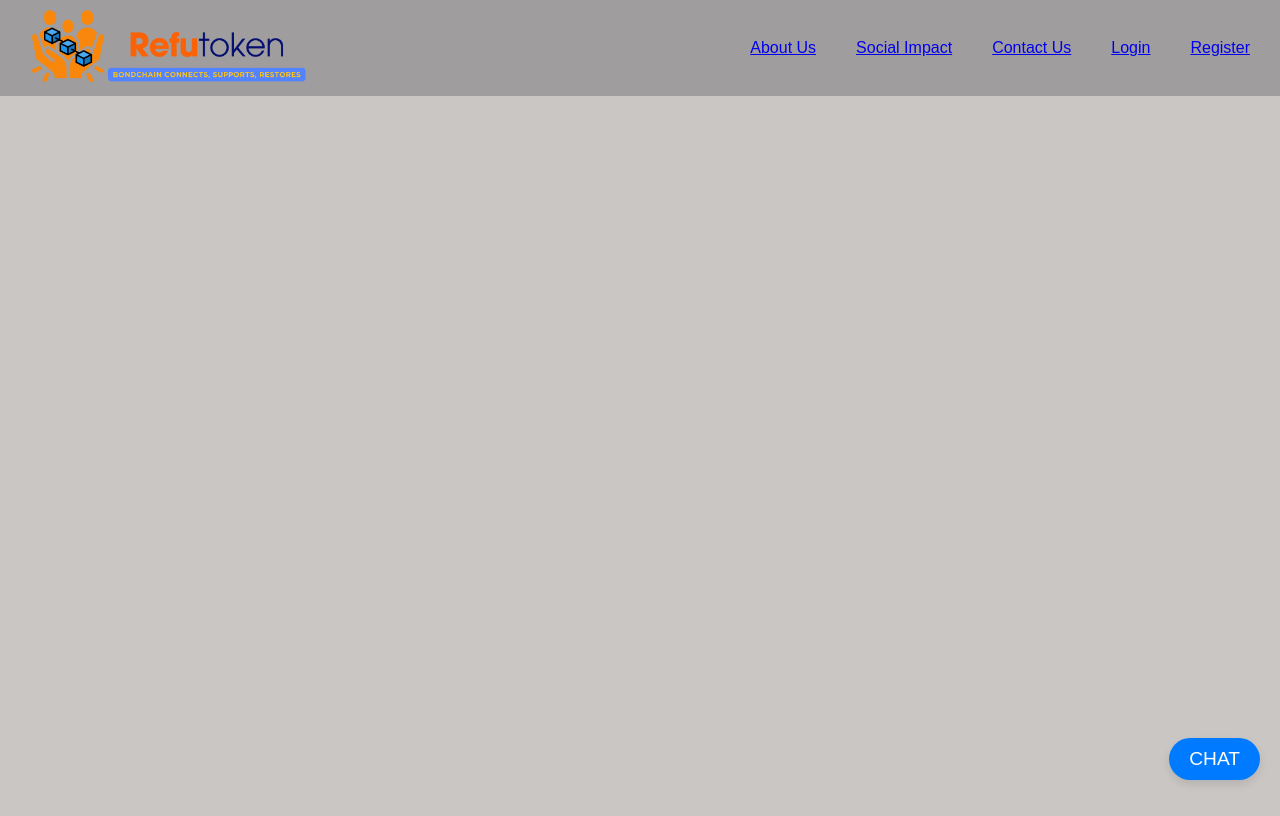
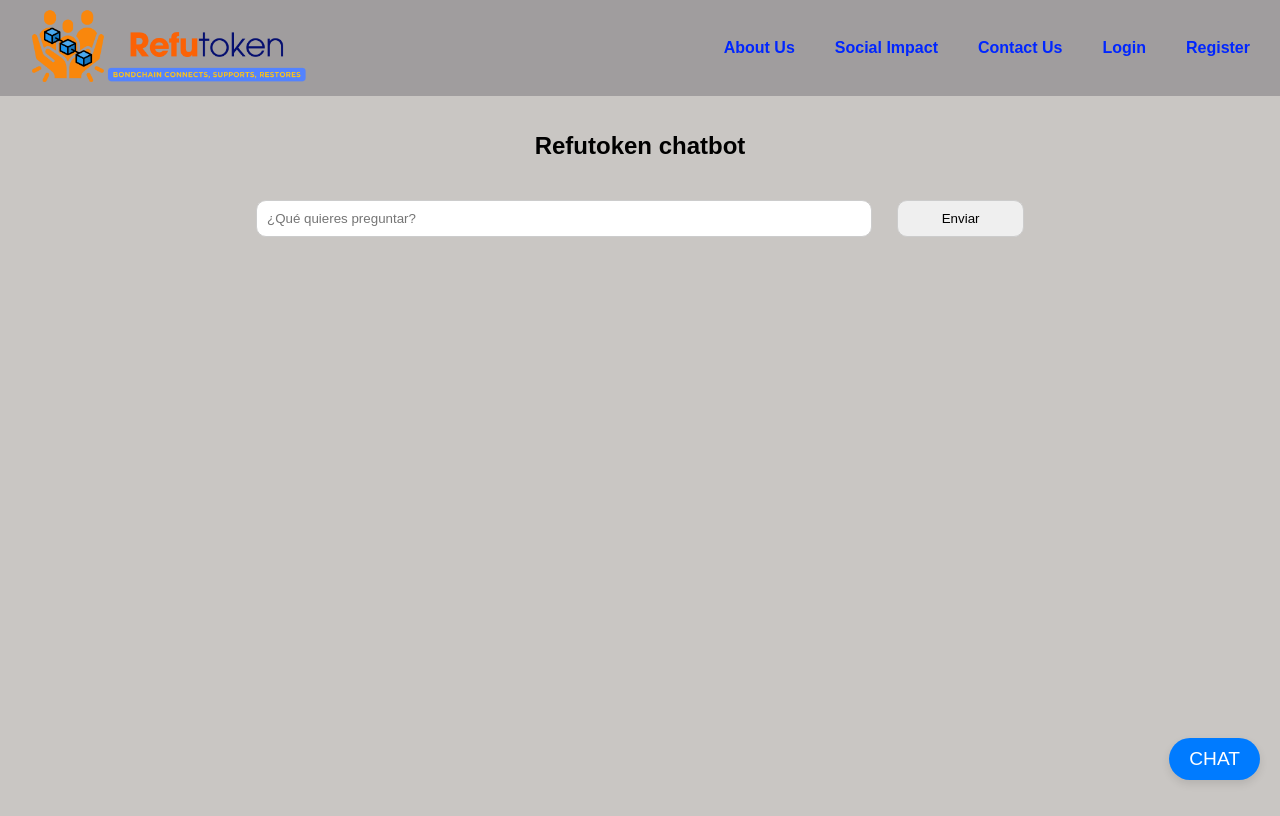
Before and after one commit to pepocasver/fundacion-frontend, a React (Vite) app: page /chatbot in a window 1280 px wide. Built offline with nearby package versions, Linux system fonts and the light colour scheme.

Commit message:
[ADD] chatbot

```diff
--- a/src/App.css
+++ b/src/App.css
@@ -1,4 +1,3 @@
-
 :root {
   --curve: 40;
 }
@@ -16,6 +15,12 @@
   padding-right: 20px;
 }
 
+a {
+  text-decoration: none;
+  font-weight: bold;
+  color: rgb(0, 38, 255);
+}
+
 @media (max-width: 768px) {
   .container {
     padding-left: 10px;
@@ -29,8 +34,6 @@
     padding-right: 5px;
   }
 }
-
-
 
 .projectsContainer {
   display: flex;
@@ -63,7 +66,6 @@
   background-color: #fff475; /* Amarillo claro */
 }
 
-
 /* ESTILOS TARJETAS */
 .projectCard {
   position: relative;
@@ -91,7 +93,7 @@
   border-radius: calc(var(--curve) * 1px);
   background-color: white;
   transform: translateY(100%);
-  transition: .2s ease-in-out;
+  transition: 0.2s ease-in-out;
 }
 
 .projectCard:hover .card__overlay {
@@ -107,7 +109,7 @@
   border-radius: calc(var(--curve) * 1px) 0 0 0;
   background-color: white;
   transform: translateY(-100%);
-  transition: .2s ease-in-out;
+  transition: 0.2s ease-in-out;
 }
 
 .card__arc {
@@ -137,29 +139,29 @@
 
 .card__title {
   font-size: 1em;
-  margin: 0 0 .3em;
-  color: #6A515E;
+  margin: 0 0 0.3em;
+  color: #6a515e;
 }
 
 .card__tagline {
   display: block;
   margin: 1em 0;
   font-family: "MockFlowFont";
-  font-size: .8em;
-  color: #D7BDCA;
+  font-size: 0.8em;
+  color: #d7bdca;
 }
 
 .card__status {
-  font-size: .8em;
+  font-size: 0.8em;
   /* color: #D7BDCA; */
-  color: #A0859B;
+  color: #a0859b;
 }
 
 .card__description {
   padding: 0 2em 2em;
   margin: 0;
   /* color: #D7BDCA; */
-  color: #A0859B;
+  color: #a0859b;
   font-family: "MockFlowFont";
   display: -webkit-box;
   -webkit-box-orient: vertical;
@@ -234,8 +236,6 @@
   }
 }
 
-
-
 /* ESTILO PARA LA PAGINA DE PROYECTOS */
 /* Contenedor principal debajo de la barra de navegación */
 .content-below-navbar {
@@ -271,7 +271,7 @@
   background-color: #f3f3f3; /* Fondo ligeramente gris para la tabla */
   border-radius: 10px; /* Bordes redondeados */
   overflow: hidden; /* Oculta los bordes sobrantes */
-  box-shadow: 0 0 10px rgba(0,0,0,0.1); /* Sombra sutil */
+  box-shadow: 0 0 10px rgba(0, 0, 0, 0.1); /* Sombra sutil */
   margin: 0 auto;
   width: calc(100% - 20px); /* Ajusta el ancho total menos el margen */
 }
@@ -305,8 +305,6 @@
   flex-grow: 1; /* Permite que el valor ocupe el espacio restante */
   flex-basis: 60%; /* Ajusta el ancho de la columna del valor */
 }
-
-
 
 /* ESTILOS PARA SOCIAL IMPACT, ABOUT US, CONTACT */
 .content-below-navbar {
@@ -381,7 +379,7 @@
   margin-bottom: 20px;
   padding: 15px;
   border-radius: 10px;
-  box-shadow: 0 4px 8px rgba(0,0,0,0.1);
+  box-shadow: 0 4px 8px rgba(0, 0, 0, 0.1);
 }
 
 .contact-subtitle {
@@ -390,13 +388,11 @@
   margin-bottom: 10px;
 }
 
-
 .form {
   width: 50%;
   display: flex;
   flex-direction: column;
   gap: 25px;
-
 }
 
 /* BOTON PARA CHAT*/
@@ -419,7 +415,9 @@
 
 .chat-button:hover {
   background-color: #0056b3; /* Color más oscuro al pasar el ratón por encima */
-  transform: scale(1.05); /* Ligero aumento de tamaño al pasar el ratón por encima */
+  transform: scale(
+    1.05
+  ); /* Ligero aumento de tamaño al pasar el ratón por encima */
 }
 
 .chat-button:active {
@@ -462,10 +460,76 @@
 
 .dapp-button:hover {
   background-color: #0056b3; /* Color más oscuro al pasar el ratón por encima */
-  transform: scale(1.05); /* Ligero aumento de tamaño al pasar el ratón por encima */
+  transform: scale(
+    1.05
+  ); /* Ligero aumento de tamaño al pasar el ratón por encima */
   text-decoration: none;
 }
 
 .dapp-button:active {
   transform: scale(0.95); /* Efecto de clic */
 }
+
+/* CHAT */
+.chat .message {
+  margin: 10px;
+  padding: 10px;
+  border-radius: 10px;
+}
+
+.chat .user {
+  text-align: end;
+  background-color: rgba(251, 251, 251, 0.15);
+}
+
+.chat .bot {
+  text-align: justify;
+  background-color: rgba(251, 251, 251, 0.5);
+}
+@keyframes loadingDots {
+  0%,
+  40% {
+    transform: translateY(-1px);
+  }
+  60% {
+    transform: translateY(-2px);
+  }
+  100% {
+    color: #000;
+    transform: translateY(-4px);
+  }
+}
+
+.chat .loading {
+  padding: 10px;
+  font-size: 24px;
+  font-weight: 900;
+  animation: loadingDots 1s infinite;
+}
+.chat .messages {
+  max-height: 40vh;
+  width: 100%;
+  overflow-y: auto;
+}
+
+.chat .form {
+  display: flex;
+  flex-direction: row;
+  min-width: 60vw;
+  justify-content: space-between;
+  margin-top: 20px;
+}
+
+.chat .input-text {
+  width: 100%;
+  padding: 10px;
+  border-radius: 10px;
+  border: 1px solid #ccc;
+}
+.chat .button {
+  width: 20%;
+  padding: 10px;
+  border-radius: 10px;
+  border: 1px solid #ccc;
+  cursor: pointer;
+}
--- a/src/App.jsx
+++ b/src/App.jsx
@@ -8,6 +8,7 @@ import Login from "./Pages/Login"
 import Register from "./Pages/Register"
 import SocialImpact from "./Pages/SocialImpact"
 import NavBar from "./Components/NavBar"
+import ChatbotPage from "./Pages/Chatbot"
 import './App.css';
 
 
@@ -26,6 +27,7 @@ function App() {
         <Route path="/contact" element={<Contact />} />
         <Route path="/project/:id" element={<Project />} />
         <Route path="/social-impact" element={<SocialImpact />} />
+        <Route path="/chatbot" element={<ChatbotPage />} />
       </Routes>
     </div>
     </>
--- a/src/Components/NavBar.jsx
+++ b/src/Components/NavBar.jsx
@@ -25,10 +25,7 @@ function NavBar() {
 
     // Función para manejar el clic del botón de chat
     const handleChatClick = () => {
-        // URL de la página web que deseas abrir
-           const chatUrl = 'https://iebs-chatbot.vercel.app/';
-        // Abrir en una nueva pestaña
-        window.open(chatUrl, '_blank');
+        navigate('/chatbot')
     }
 
     return (
--- /dev/null
+++ b/src/Pages/Chatbot.jsx
@@ -0,0 +1,100 @@
+import React, { useEffect, useState } from "react";
+import { helperText } from "../helpers/text";
+
+export default function ChatbotPage() {
+  const [history, setHistory] = useState([]);
+  const [inputText, setInputText] = useState("");
+  const [isLoading, setIsLoading] = useState(false);
+  const messagesList = window.document.getElementById("messagesList");
+
+  const myHeaders = new Headers();
+  myHeaders.append("Content-Type", "application/json");
+
+  useEffect(() => {
+    if (messagesList) {
+      messagesList.scrollTop = messagesList.scrollHeight;
+    }
+  }, [history]);
+
+  async function handleSend() {
+    if (!inputText) {
+      return;
+    }
+    const messages = [
+      {
+        role: "system",
+        content: helperText,
+      },
+      { role: "user", content: inputText },
+    ];
+    setInputText("");
+    const newHistory = [...history, { role: "user", content: inputText }];
+    setHistory(newHistory);
+
+    const raw = JSON.stringify({
+      messages,
+      $action: "chat",
+      stream: false,
+    });
+    const requestOptions = {
+      method: "POST",
+      headers: myHeaders,
+      body: raw,
+      redirect: "follow",
+    };
+    setIsLoading(true);
+
+    fetch("https://iebs-chatbot.vercel.app/api/chatbot", requestOptions)
+      .then((response) => response.text())
+      .then((result) => {
+        const chatbotResponse = JSON.parse(result);
+        setIsLoading(false);
+        setHistory([
+          ...newHistory,
+          {
+            role: "chatbot",
+            content: chatbotResponse.choices[0].message.content,
+          },
+        ]);
+      })
+      .catch((error) => console.error(error));
+  }
+
+  return (
+    <div className="content-below-navbar chat">
+      <h2>Refutoken chatbot</h2>
+      <div className="messages" id="messagesList">
+        {history.map((message, idx) => (
+          <div
+            key={idx}
+            className={`message ${message.role == "user" ? "user" : "bot"}`}
+          >
+            <strong>{message.role == "user" ? "Tú" : "Bot"}</strong>
+            <div>{message.content}</div>
+          </div>
+        ))}
+      </div>
+
+      {isLoading && <div className="loading">...</div>}
+      <div>
+        <form
+          onSubmit={(e) => {
+            e.preventDefault();
+            handleSend();
+          }}
+          className="form"
+        >
+          <input
+            onChange={(e) => setInputText(e.target.value)}
+            placeholder="¿Qué quieres preguntar?"
+            value={inputText}
+            className="input-text"
+          />
+          <button onClick={handleSend} className="button">
+            Enviar
+          </button>
+        </form>
+      </div>
+    </div>
+  );
+}
--- /dev/null
+++ b/src/helpers/text.ts
@@ -0,0 +1,14 @@
+export const helperText = `Eres un chatbot especializado en proporcionar información y responder preguntas sobre un proyecto llamado RefuToken, desarrollado por tres personas,1 persona de España, otra de México y otra de Colombia. Este proyecto está destinado a abordar la dificultad de las personas refugiadas para acceder a una vivienda digna. Este proyecto surge de la identificación de un problema central: la escasez de viviendas adecuadas para personas refugiadas. Este problema fue detectado a través del análisis de datos de Eurostat y la Declaración Universal de Derechos Humanos, resaltando su urgencia y su impacto en la calidad de vida y bienestar de las personas refugiadas.
+
+Tradicionalmente, las soluciones a esta problemática han implicado ofrecer plazas en centros de acogida masivos o proveer viviendas a través de programas gubernamentales y ONGs, financiados con fondos públicos o donaciones. Sin embargo, estas soluciones han sido limitadas en su alcance debido a restricciones financieras, falta de escalabilidad y a veces generan tensiones comunitarias.
+
+En este contexto, este proyecto ha propuesto una solución innovadora: un modelo que permite a la sociedad colaborar en la compra de apartamentos para alojar temporalmente a familias refugiadas, sin necesidad de donaciones directas. Este modelo se basa en la tecnología blockchain para garantizar transparencia y gestión eficiente de contribuciones y recompensas a través de tokens. Los colaboradores colocan una cantidad mínima reembolsable, que se devuelve tras un período de alojamiento, generando así un ciclo sostenible de apoyo.
+
+El proceso para convertirse en colaborador es simple: cualquier persona interesada puede participar colocando una cantidad mínima reembolsable ( esta cantidad puede ser visualizada en el sitio web, este puede variar dependiendo del momento) en la plataforma RefuToken. Esta cantidad se utiliza para adquirir y los inmuebles destinados a las familias refugiadas. La selección de las familias beneficiarias se realiza de manera justa y transparente, priorizando las áreas con mayor necesidad identificadas a través de datos socioeconómicos y análisis de necesidades. No hay restricciones en cuanto a la nacionalidad o el estatus de refugiado de las familias que pueden beneficiarse del proyecto, siempre y cuando cumplan con los criterios establecidos.
+
+
+Responde de manera corta(menos de 100 palabras) , concisa y amable la siguiente pregunta con respecto a la información anterior, sería ideal que solo tuvieras en cuenta la información anterior, si no sabes la respuesta o la pregunta no está relacionada con la información anterior, puedes decir "No sé la respuesta" o "No entiendo la pregunta".
+
+Pregunta del usuario:
+
+`;
```
Also changed, not shown: 2 other files (tests, documents, lock files or other folders). Lines whose indentation alone changed are shown as unchanged.
